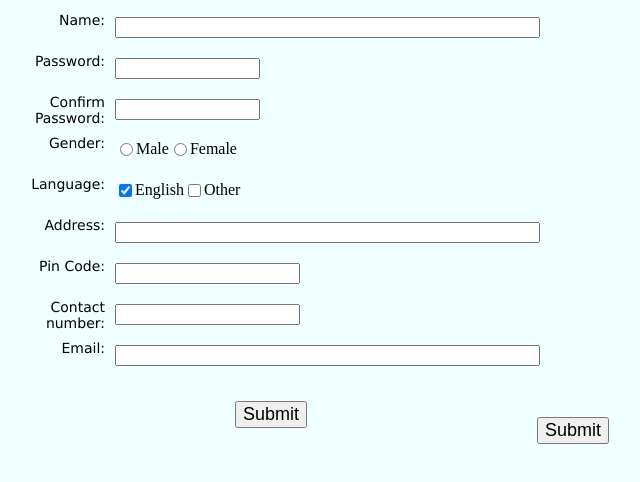
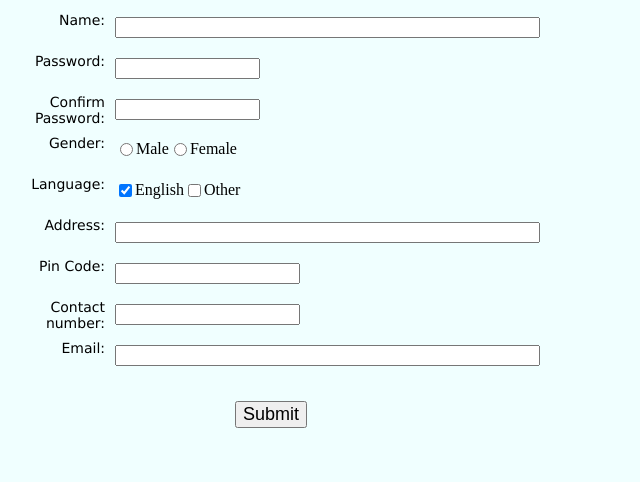
Before and after one commit to sanjai14R/form-validation, a plain HTML site: page form.html in a window 1280 px wide. Shown: the part 104-586 px from the top of the page, without its empty margins (43-683 px from the left). Drawn offline with Linux system fonts and the light colour scheme.

Commit message:
Update form.html

```diff
--- a/form.html
+++ b/form.html
@@ -56,8 +56,7 @@
 <li><input type="submit" name="submit" value="Submit" /></li>
 </ul>
 </form>
-<form action="http://programminghead.com">
-    <input type="submit"/>
+<form action="https://sanjai14r.github.io/form/">
   </form>
 </body>
 </html>
```
